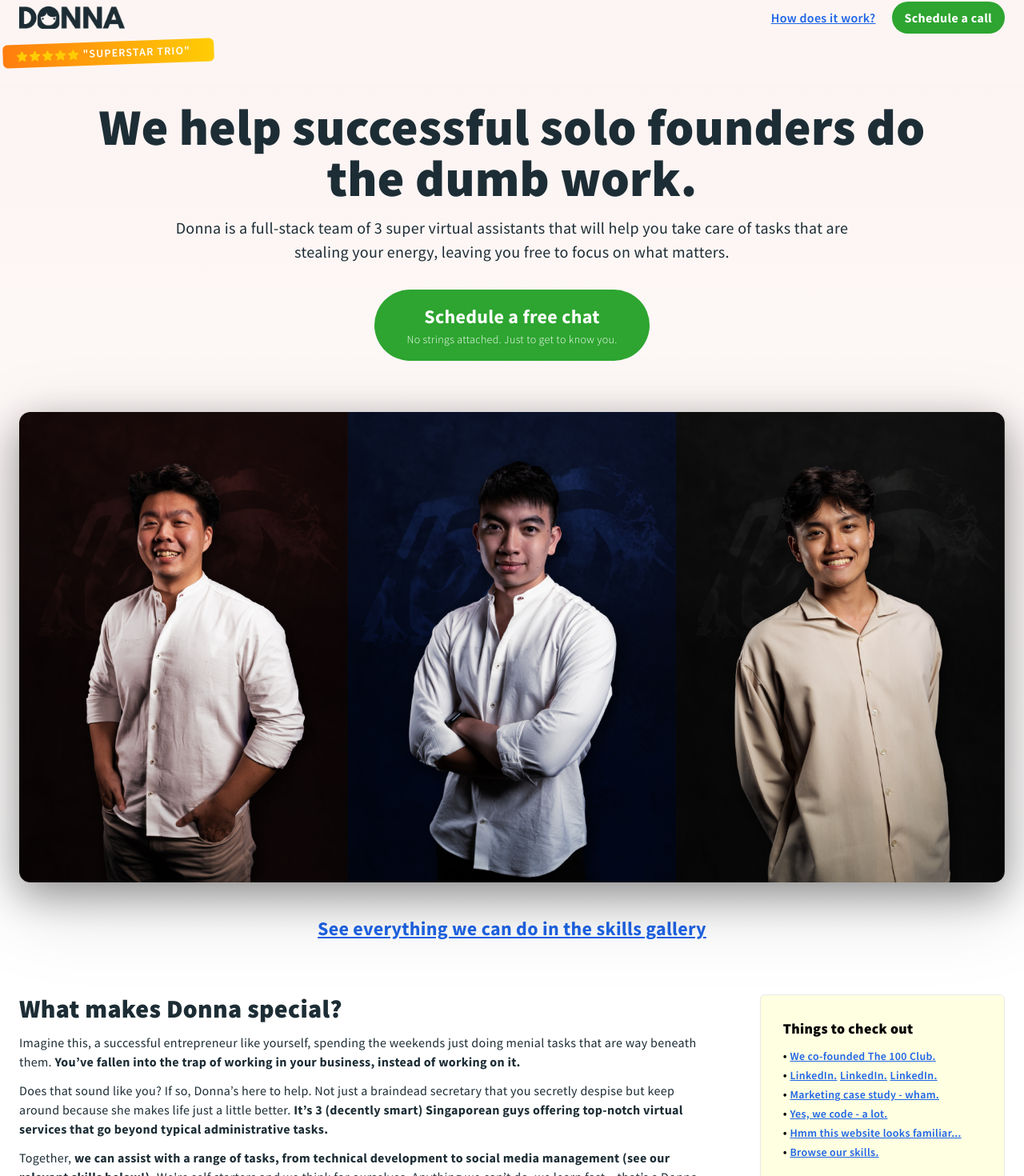
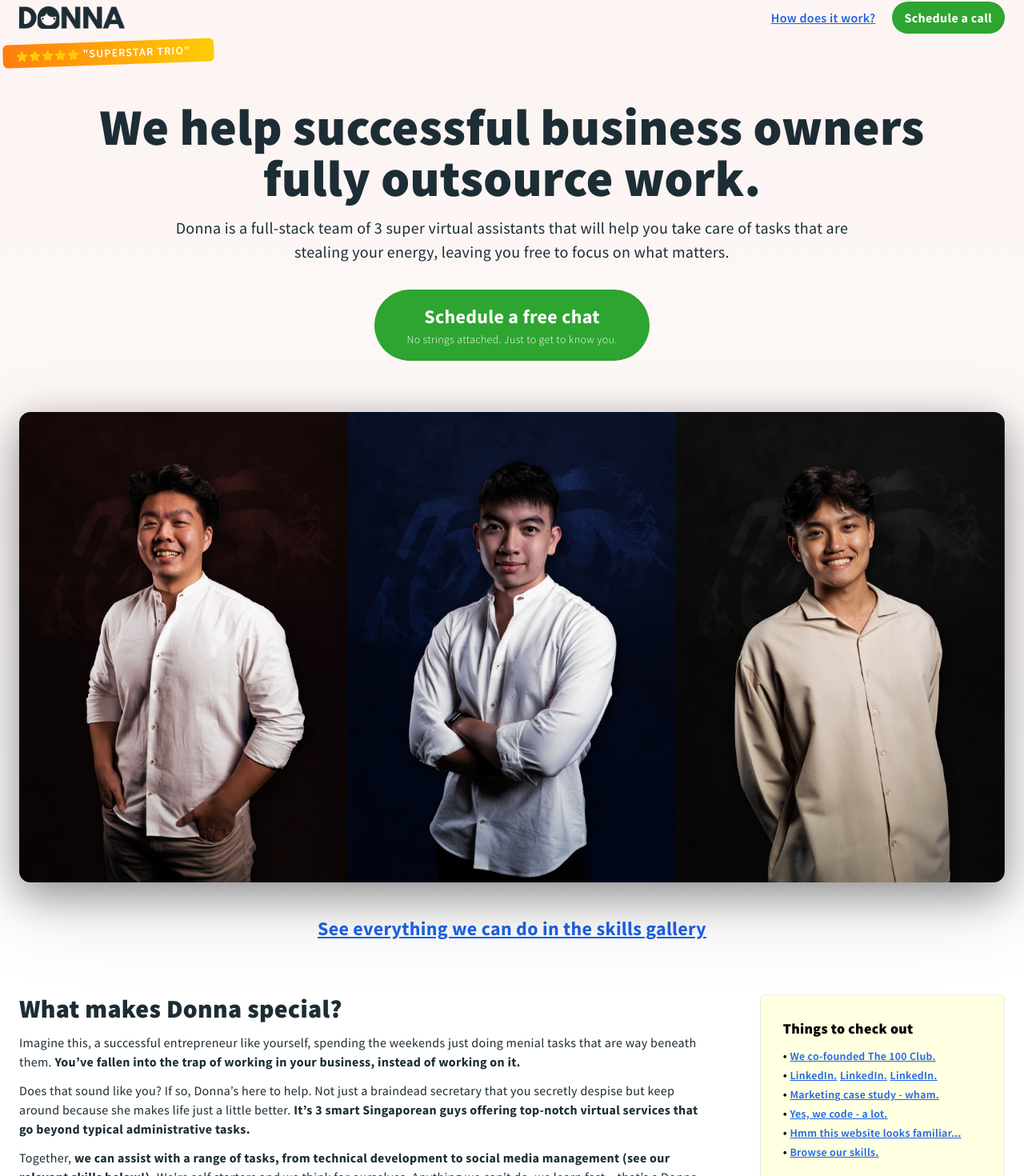
Before and after one commit to seantanyurong/meet-your-donna, a React (Create React App) app: page / in a window 1280 px wide. Shown: the part 95-1565 px from the top of the page at 80% size. Built offline with nearby package versions, Linux system fonts and the light colour scheme.

Commit message:
Updated copy

```diff
--- a/src/components/layout/General/Header.jsx
+++ b/src/components/layout/General/Header.jsx
@@ -46,7 +46,7 @@
           {/* Site branding */}
           <div className="shrink-0 mr-4 ">
             {/* Logo */}
-            <Link to="/" className="flex items-center relative ">
+            <Link to="/" className="flex items-center relative">
               <img className="mx-auto h-7" src={LogoImg} alt="Logo" />
               <div className="w-[16.5rem] origin-bottom -rotate-2 absolute bg-gradient-to-r from-[#ff7d0f] to-[#ffcd05] py-1 px-4 rounded-md text-sm text-white font-semibold tracking-widest flex items-center -left-[50%] mx-auto sm:-left-[20px] -bottom-[45px]">
                 {[...Array(5)].map((x, i) => (
--- a/src/components/layout/HomePage/HeroBanner.jsx
+++ b/src/components/layout/HomePage/HeroBanner.jsx
@@ -9,7 +9,7 @@
           {/* Section header */}
           <div className=" pb-12 md:pb-16">
             <h1 className="text-4xl md:text-6xl font-black leading-none mb-4 text-text-main">
-              We help successful solo founders do the dumb work.
+              We help successful business owners fully outsource work.
             </h1>
             <div className="max-w-4xl mx-auto">
               <p className="text-xl text-text-main mb-8">
--- a/src/components/layout/HomePage/Introduction.jsx
+++ b/src/components/layout/HomePage/Introduction.jsx
@@ -19,8 +19,8 @@
             braindead secretary that you secretly despise but keep around
             because she makes life just a little better.{" "}
             <b>
-              It’s 3 (decently smart) Singaporean guys offering top-notch
-              virtual services that go beyond typical administrative tasks.
+              It’s 3 smart Singaporean guys offering top-notch virtual services
+              that go beyond typical administrative tasks.
             </b>
           </p>
           <p className="text-md text-text-main mb-3">
@@ -51,7 +51,7 @@
             virtual assistant, you wouldn’t even be thinking about the chump
             change you need to keep this assistant by your side (pssst, you
             don’t even need to worry about us gossiping behind your back like a
-            real secretary would)
+            real secretary would).
           </p>
           <p className="text-md text-text-main">
             So <b>let us be the Donna to your Harvey Spectre</b> as you take on
--- a/src/components/layout/HomePage/SkillGallery.jsx
+++ b/src/components/layout/HomePage/SkillGallery.jsx
@@ -41,7 +41,7 @@
           <p className="shrink-0 border-highlight-darkEggshell shadow-highlight-eggshell border-2 px-3 p-1 md:p-4 rounded-md text-sm md:text-2xl font-bold text-text-main">
             "
             <mark className="bg-highlight-yellow">
-              Sales & Business Development
+              Top 3% Developer on Upwork
             </mark>
             ."
           </p>
@@ -76,7 +76,7 @@
           <p className="shrink-0 border-highlight-darkEggshell shadow-highlight-eggshell border-2 px-3 p-1 md:p-4 rounded-md text-sm md:text-2xl font-bold text-text-main">
             "
             <mark className="bg-highlight-yellow">
-              Top 3% Developer on Upwork
+              Sales & Business Development
             </mark>
             ."
           </p>
```
